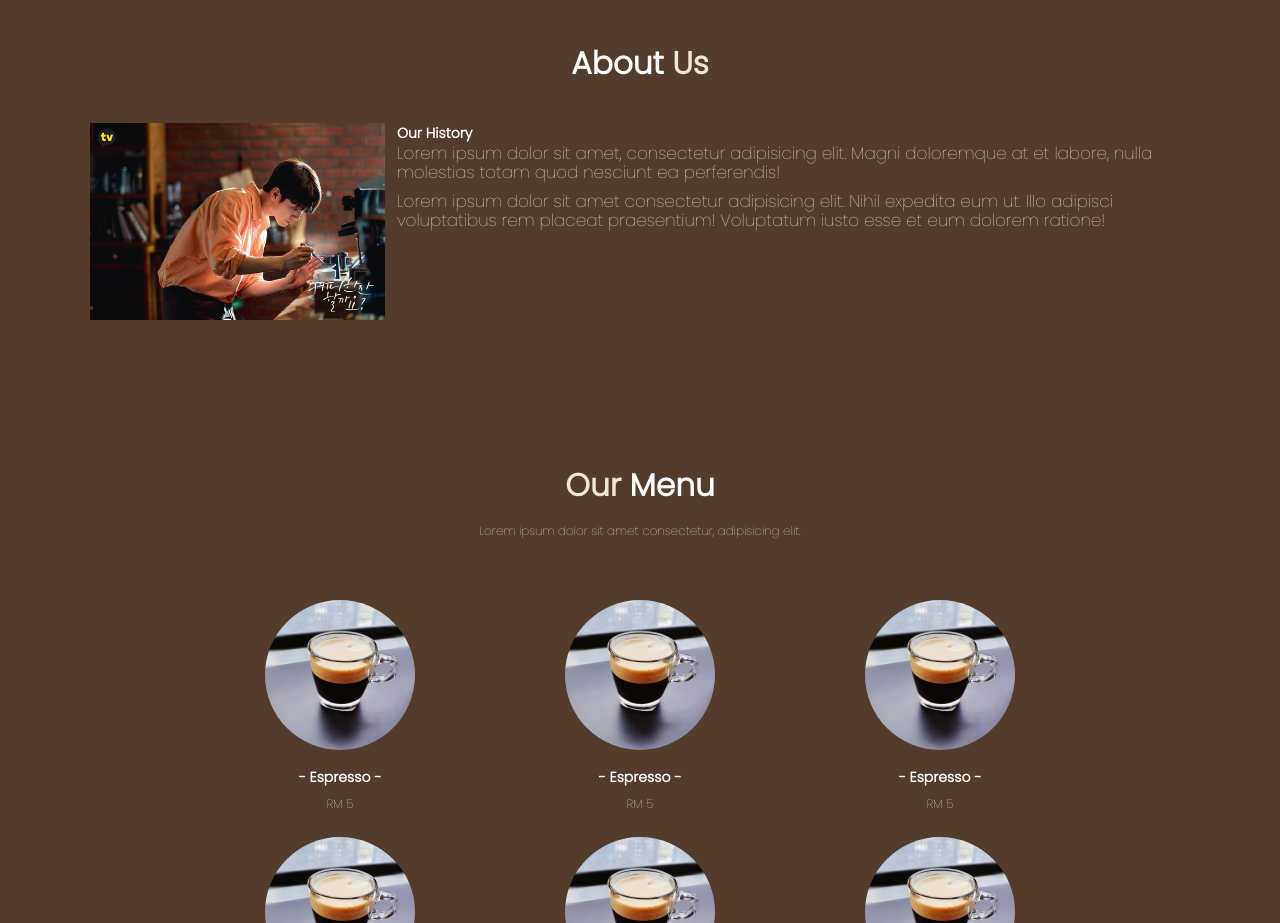
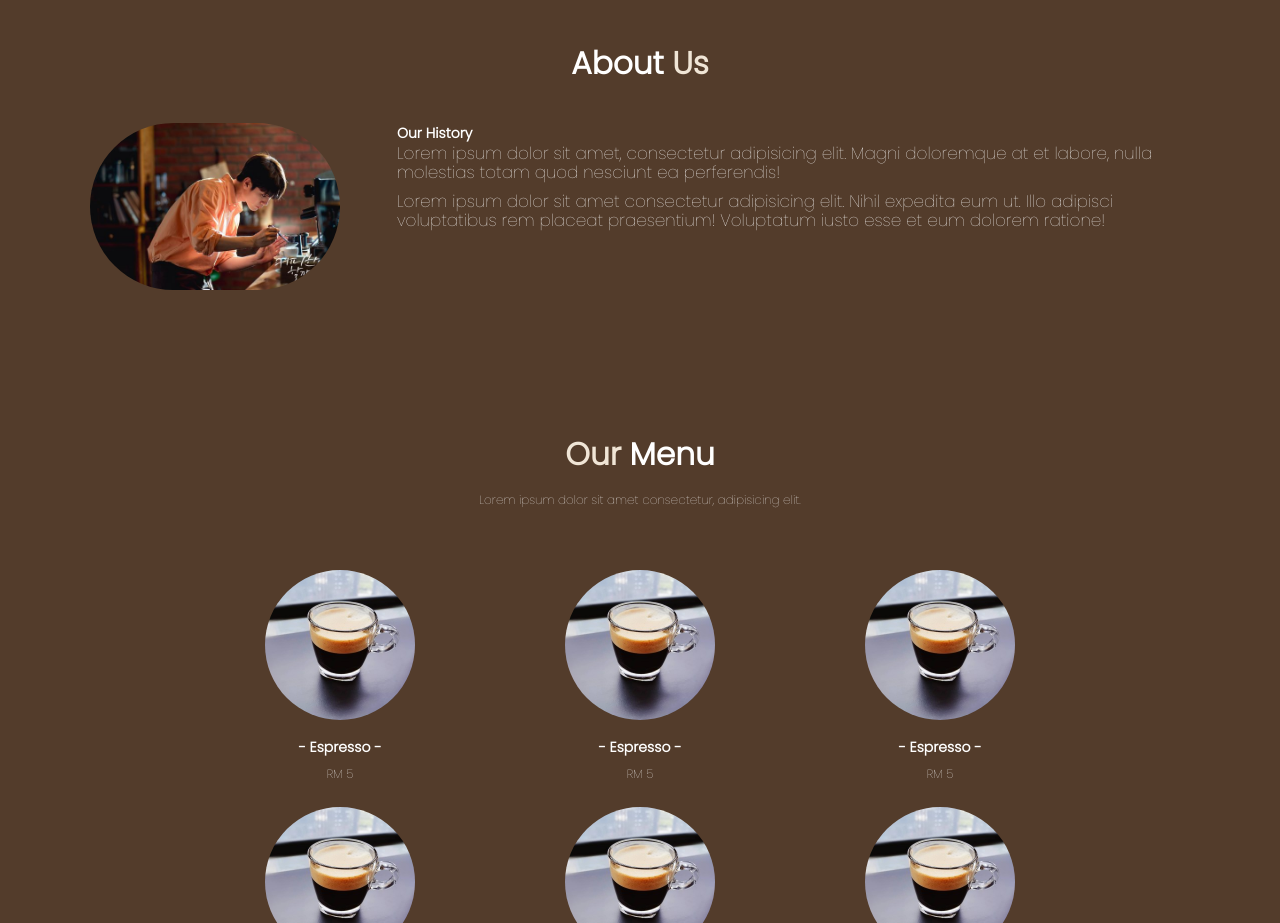
Before and after one commit to inazuma7/webelongcoffee, a plain HTML site: page index.html in a window 1280 px wide. Shown: the part 880-1803 px from the top of the page. Drawn offline with nearby package versions, Linux system fonts and the light colour scheme.

Commit message:
done changes

```diff
--- a/style.css
+++ b/style.css
@@ -182,7 +182,8 @@ body{
 }
 
 .about .row .about-img img{
-    width: 100%;
+    width: 250px;
+    border-radius: 8rem;
 }
 
 .about .row .content{
```
